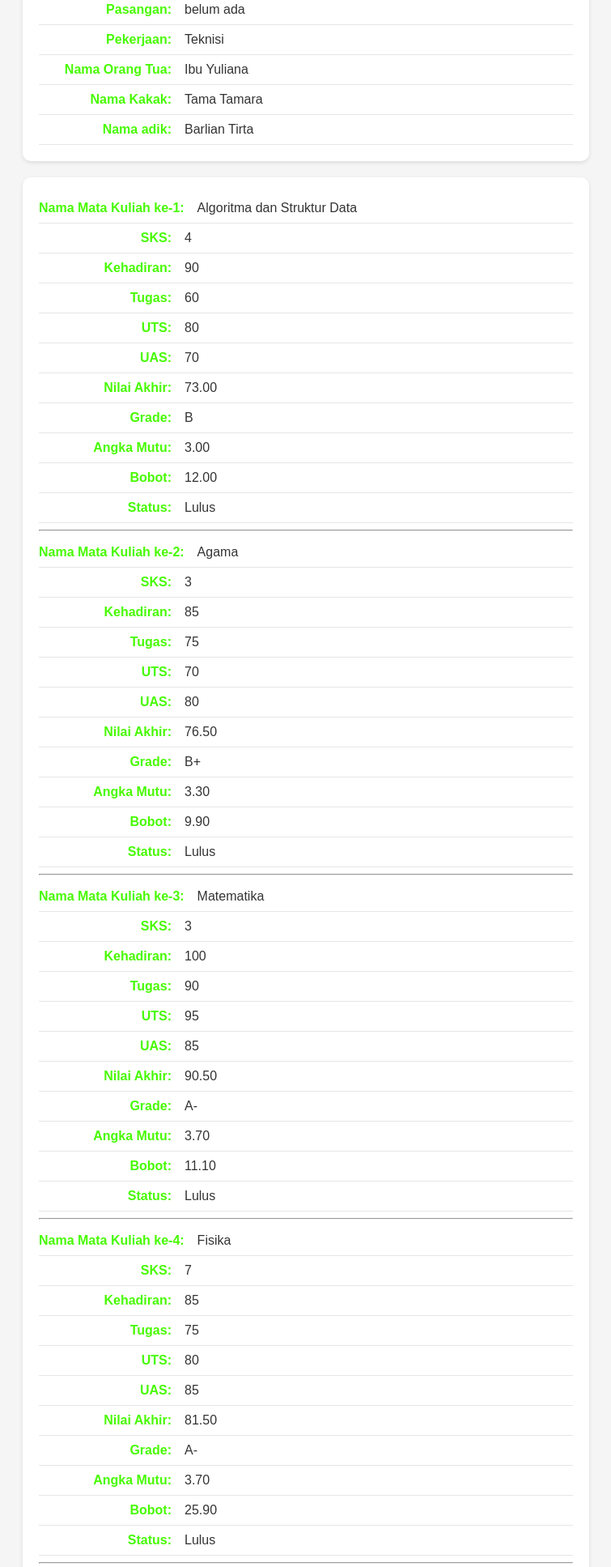
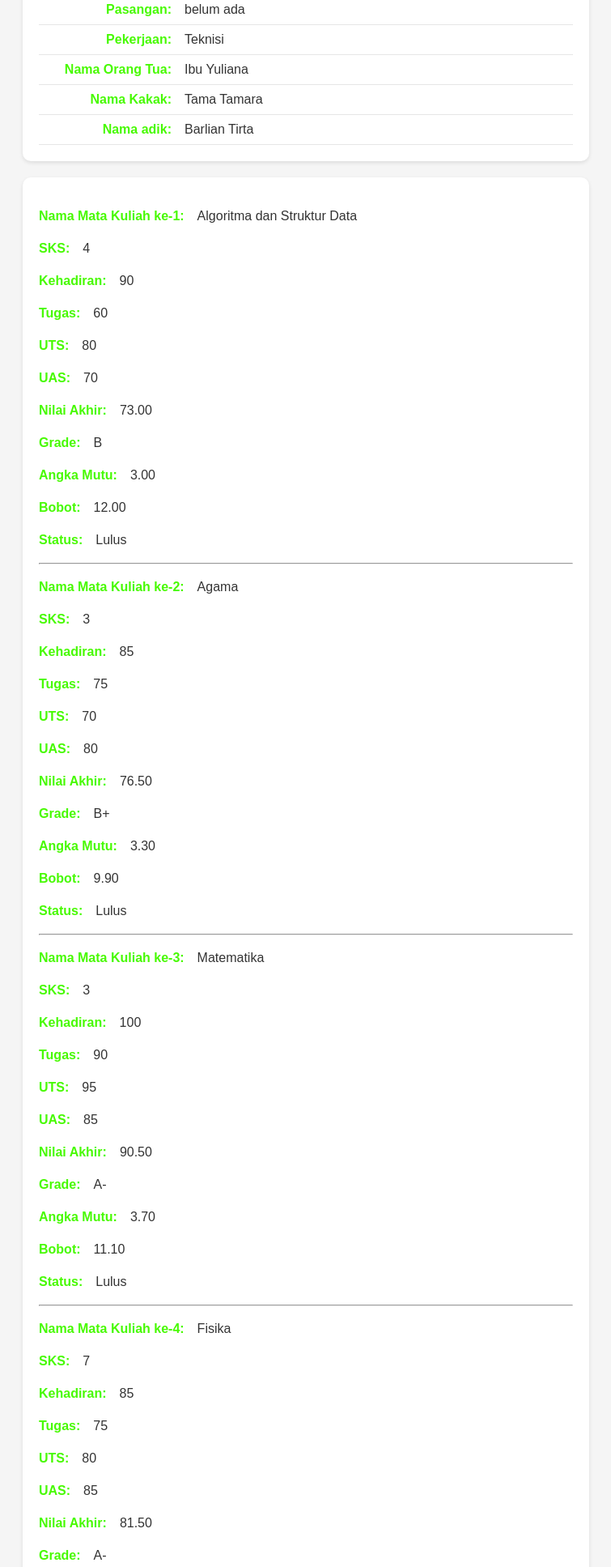
Before and after one commit to 2511500076-dev/2511500076-PWD-GB1J-2526O, a PHP site: page /pertemuan-06/index.php in a window 1280 px wide. Shown: the part 654-2589 px from the top of the page at 81% size, without its empty margins (262-1017 px from the left). Run offline with PHP 8.4, Linux system fonts and the light colour scheme.

Commit message:
menambahkan style.css di section ipk

```diff
--- a/pertemuan-06/style.css
+++ b/pertemuan-06/style.css
@@ -86,8 +86,8 @@
 
 
      #home,
+     #ipk,
      #about,
-     #ipk,
      #contact {
         background-color: #ffffff ;
         border-radius: 10px;
@@ -98,8 +98,8 @@
     }
 
     #home h2,
+    #ipk h2,
     #about h2,
-    #ipk h2,
     #contact h2 {
         color: #47fa00;
         border-bottom: 2px solid #47fa00;
@@ -113,7 +113,6 @@
     }
 
     #about p,
-    #ipk p,
     #contact label {
         display: flex;
         justify-content: flex-start;
```
Also changed, not shown: pertemuan-06/README.md.
